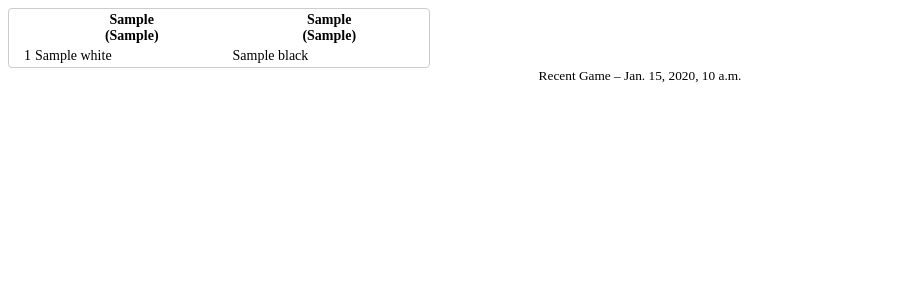
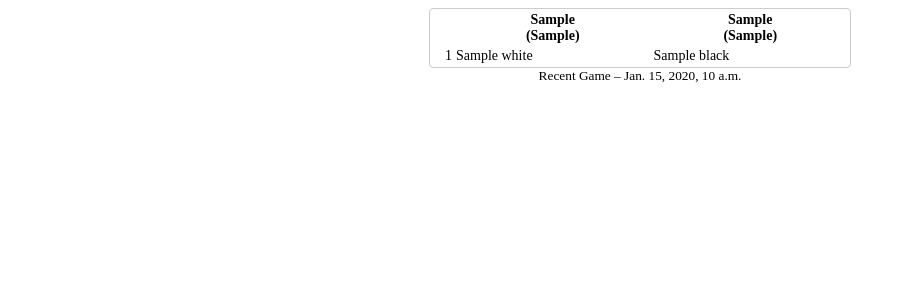
Before and after one commit to spkuehl/chess-opening-explorer, a Django app: template chess_core/templates/partials/latest_game.html in a window 1280 px wide. Shown: the top 300 px of the page, without its empty margins (0-906 px from the left). Run offline with Django 5.2, Linux system fonts and the light colour scheme; the template is opened without the code that fills it: most values are stand-ins (such as "Sample title", 1, 10 or a date in 2020); data that the repository does not hold is empty.

Commit message:
Center the dropdown items under the opening detail.

```diff
--- a/chess_core/templates/partials/latest_game.html
+++ b/chess_core/templates/partials/latest_game.html
@@ -1,10 +1,11 @@
-<section aria-label="Latest game for opening">
+<section aria-label="Latest game for opening" style="text-align: center;">
   <style>
     .moves-table { font-size: 0.875rem; table-layout: fixed; width: 100%; }
     .moves-table-wrap {
       max-height: 300px;
       width: max-content;
       max-width: 420px;
+      margin: 0 auto;
       overflow-x: hidden;
       overflow-y: auto;
       border: 1px solid var(--pico-muted-border-color, #ccc);
--- a/chess_core/templates/partials/opening_stats_table.html
+++ b/chess_core/templates/partials/opening_stats_table.html
@@ -23,7 +23,7 @@
     transition: background-color 0.15s ease;
   }
   .opening-board { width: 300px; max-width: 300px; cursor: pointer; }
-  .expandable-row-content { display: flex; gap: 1.5rem; flex-wrap: wrap; align-items: flex-start; }
+  .expandable-row-content { display: flex; gap: 1.5rem; flex-wrap: wrap; align-items: flex-start; justify-content: center; }
   .latest-game-wrap { min-width: 200px; }
 </style>
 <table class="opening-stats-table">
```
